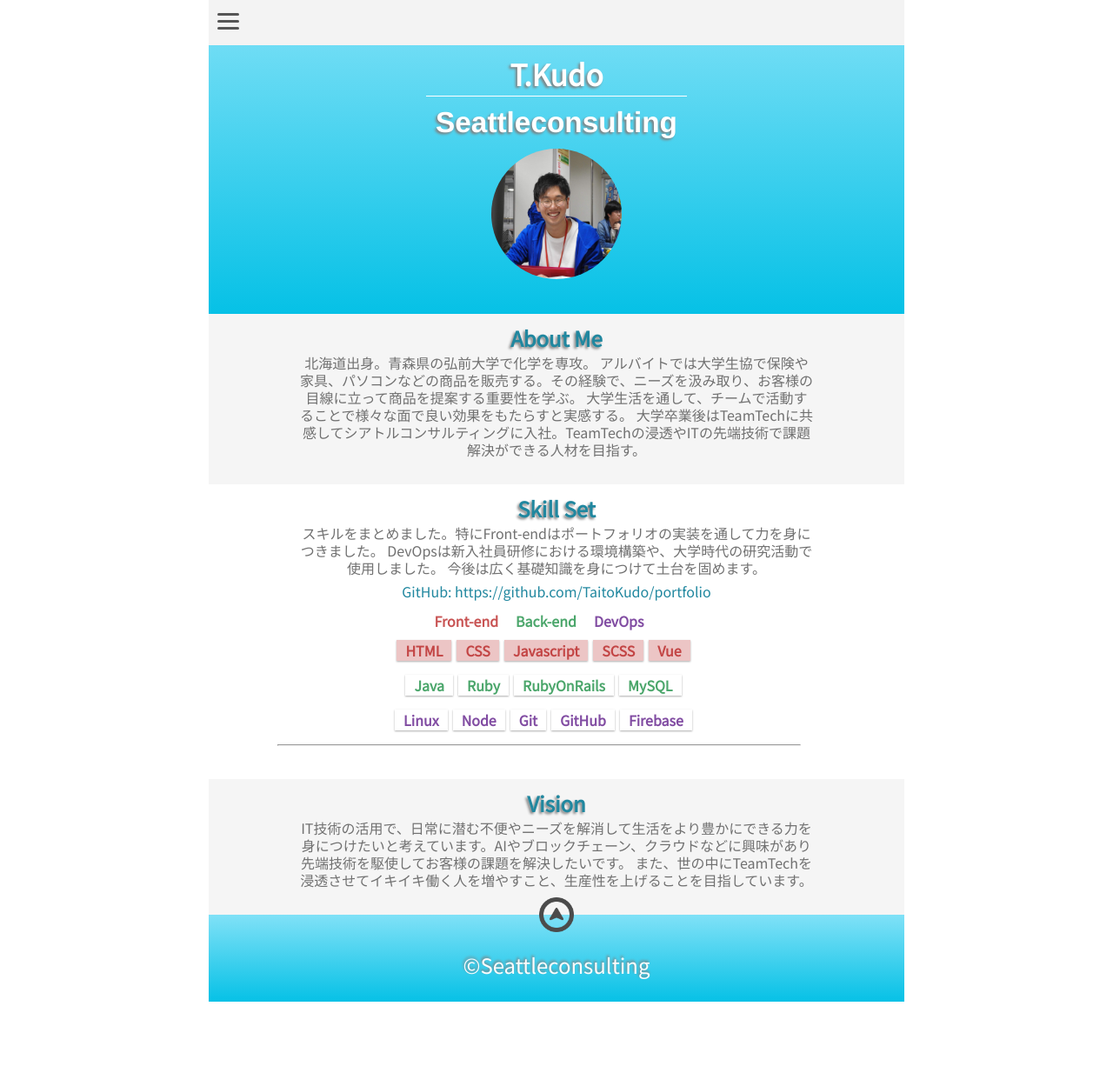
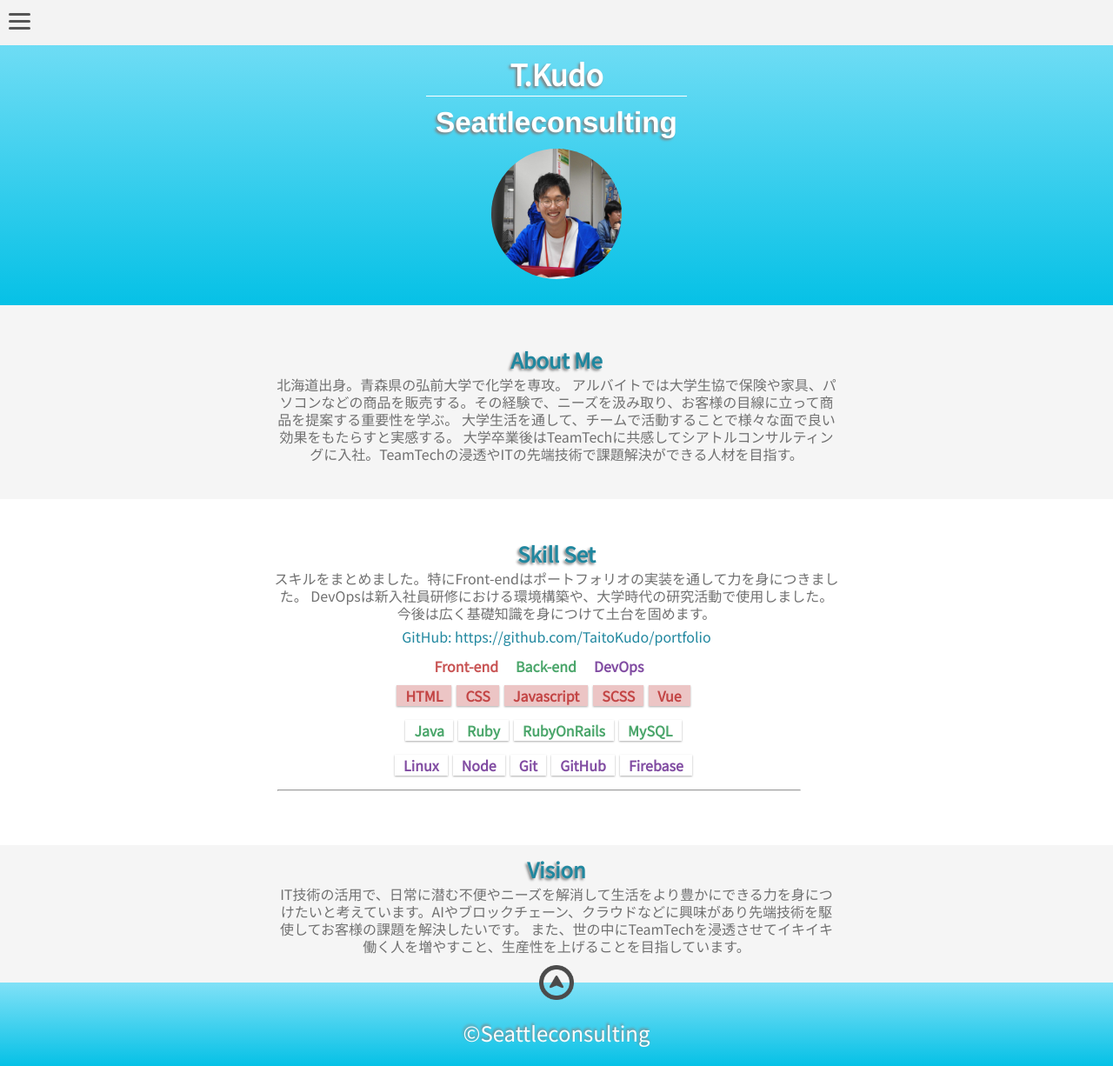
Before and after one commit to TaitoKudo/taito, a Vue app: page / in a window 1280 px wide. Shown: the whole page at 87% size. Before the commit the page ends 1152 px from the top, so only its background shows below. Built offline with nearby package versions, Linux system fonts and the light colour scheme; no server answers; what vue-smoothscroll would draw is missing.

Commit message:
【ポートフォリオ実装】20200424

```diff
--- a/src/App.vue
+++ b/src/App.vue
@@ -59,6 +59,6 @@
   text-align: center;
   color: #2c3e50;
   margin: 0 auto;
-  width: 800px;
+  width: 100%;
 }
 </style>
--- a/src/components/About.vue
+++ b/src/components/About.vue
@@ -24,7 +24,8 @@ export default {
     background-color: #f5f5f5;
     width: 100%;
     height: auto;
-    padding: 10px 30px 30px 30px;
+    padding-top: 45px;
+    padding-bottom: 40px;
   }
 
   #aboutTitle {
@@ -36,12 +37,13 @@ export default {
   }
 
   #aboutExplain {
+    display: inline-block;
     color: #707070;
     font-family: 'Noto Sans JP', sans-serif;
     font-size: 12pt;
     word-break: normal;
-    width: 90%;
-    padding-left: 10%;
+    width: 650px;
+    text-align: center;
     line-height: 1.25em;
   }
 </style>
--- a/src/components/Footer.vue
+++ b/src/components/Footer.vue
@@ -12,7 +12,6 @@
     <div id="footerCopyright">
       ©Seattleconsulting
     </div>
-    <img src="">
   </div>
 </template>
 <script>
@@ -21,7 +20,7 @@ export default {
     clickSmoothScroll () {
       event.preventDefault()
       this.$SmoothScroll(
-        document.querySelector('#headerSection'),
+        document.querySelector('#mainSection'),
         400,
         null,
         null,
@@ -39,16 +38,15 @@ export default {
     display: block;
     background: linear-gradient(#80e1f7, #06c1e6);
     width: 100%;
-    height: auto;
+    height: 100%;
   }
 
   #footerCopyright {
     color: rgb(252, 252, 252);
     font-family: 'Noto Sans JP', sans-serif;
     font-size: 18pt;
-
-    /* 影のサイズ考える */
     text-shadow: -1px -2px 3px #808080;
+    padding-bottom: 20px;
   }
 
   #arrow {
--- a/src/components/Header.vue
+++ b/src/components/Header.vue
@@ -55,7 +55,7 @@
   text-align: center;
   color: #2c3e50;
   margin: 0;
-  width: 800px;
+  width: 100%;
   background-color: #f3f3f3;
   padding-top: 15px;
   padding-left: 10px;
--- a/src/components/Main.vue
+++ b/src/components/Main.vue
@@ -28,7 +28,8 @@ export default {
     background: linear-gradient(#80e1f7, #06c1e6);
     width: 100%;
     height: auto;
-    padding: 60px 30px 40px 30px;
+    padding-top: 60px;
+    padding-bottom: 30px;
   }
 
   #userName {
--- a/src/components/Menu.vue
+++ b/src/components/Menu.vue
@@ -14,7 +14,7 @@
       style="list-style: disc;"
     >
       <li @click="closeMenu">
-        <a href="#headerSection">Home</a>
+        <a href="#mainSection">Home</a>
       </li>
       <li @click="closeMenu">
         <a href="#aboutSection">About Me</a>
--- a/src/components/Skill.vue
+++ b/src/components/Skill.vue
@@ -123,7 +123,7 @@ export default {
     width: 100%;
     height: auto;
     font-family: 'Noto Sans JP', sans-serif;
-    padding: 10px 30px 30px 30px;
+    padding: 45px 30px 30px 30px;
   }
 
   #skillTitle {
@@ -135,12 +135,13 @@ export default {
   }
 
   #skillExplain {
+    display: inline-block;
     color: #707070;
     font-family: 'Noto Sans JP', sans-serif;
     font-size: 12pt;
     word-break: o-all;
-    width: 90%;
-    padding-left: 10%;
+    width: 650px;
+    text-align: center;
     padding-bottom: 5px;
     line-height: 1.25em;
   }
@@ -235,8 +236,10 @@ export default {
   }
 
   #skillGraph {
+    display: inline-block;
+    text-align: center;
     margin: 0 auto;
-    width: 50%;
+    width: 400px;
     height: auto;
   }
 
--- a/src/components/Vision.vue
+++ b/src/components/Vision.vue
@@ -33,13 +33,12 @@
   }
 
   #visionExplain {
+    display: inline-block;
     color: #707070;
     font-size: 12pt;
     word-break: normal;
-    width: 90%;
-    padding-left: 10%;
-
-    /* 問題あり？ */
+    width: 650px;
+    text-align: center;
     line-height: 1.25em;
   }
 
```
